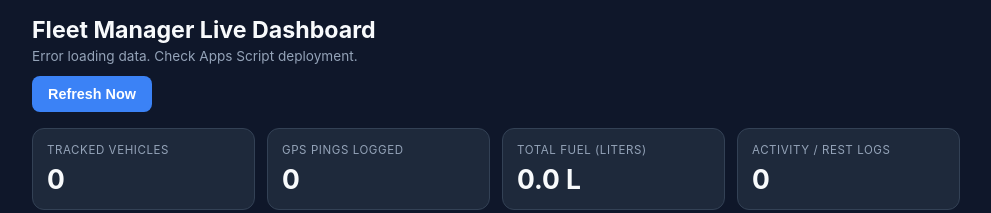
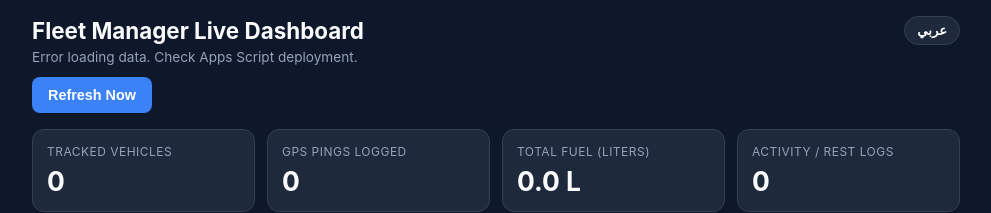
Before and after one commit to gseyf579-source/fleet-driver-app, a plain HTML site: page manager.html in a window 1280 px wide. Shown: the top 213 px of the page, without its empty margins (144-1135 px from the left). Drawn offline with nearby package versions, Linux system fonts and the light colour scheme; no server answers.

Commit message:
Update manager.html

```diff
--- a/manager.html
+++ b/manager.html
@@ -1,5 +1,5 @@
 <!DOCTYPE html>
-<html lang="en">
+<html lang="en" dir="ltr">
 <head>
   <meta charset="UTF-8" />
   <meta name="viewport" content="width=device-width, initial-scale=1.0, maximum-scale=1.0, user-scalable=no" />
@@ -31,7 +31,7 @@
     }
     * { box-sizing: border-box; margin: 0; padding: 0; }
     body {
-      font-family: -apple-system, BlinkMacSystemFont, "Segoe UI", Roboto, sans-serif;
+      font-family: -apple-system, BlinkMacSystemFont, "Segoe UI", Tahoma, Roboto, sans-serif;
       background: var(--bg);
       color: var(--text);
       padding: 16px;
@@ -39,7 +39,8 @@
       margin: 0 auto;
     }
     header { margin-bottom: 16px; }
-    h1 { font-size: 1.45rem; font-weight: 700; margin-bottom: 4px; }
+    .top-bar { display: flex; justify-content: space-between; align-items: center; gap: 10px; margin-bottom: 4px; }
+    h1 { font-size: 1.4rem; font-weight: 700; }
     #statusText { font-size: 0.85rem; color: var(--muted); margin-bottom: 12px; }
     .btn-row { display: flex; gap: 10px; flex-wrap: wrap; }
     button {
@@ -53,6 +54,14 @@
       cursor: pointer;
     }
     button:hover { background: var(--accent-hover); }
+    .lang-btn {
+      background: var(--card);
+      border: 1px solid var(--border);
+      padding: 6px 12px;
+      border-radius: 999px;
+      font-size: 0.82rem;
+    }
+    .lang-btn:hover { background: var(--border); }
     .kpi-grid {
       display: grid;
       grid-template-columns: repeat(2, 1fr);
@@ -69,9 +78,9 @@
       padding: 14px;
     }
     .kpi-label {
-      font-size: 0.72rem;
+      font-size: 0.75rem;
       text-transform: uppercase;
-      letter-spacing: 0.05em;
+      letter-spacing: 0.04em;
       color: var(--muted);
       margin-bottom: 6px;
     }
@@ -96,7 +105,7 @@
     .table-wrap { overflow-x: auto; }
     table { width: 100%; border-collapse: collapse; font-size: 0.85rem; }
     th, td {
-      text-align: left;
+      text-align: start;
       padding: 10px 12px;
       border-bottom: 1px solid var(--border);
     }
@@ -108,7 +117,7 @@
     }
     .badge {
       display: inline-block;
-      padding: 2px 8px;
+      padding: 3px 9px;
       border-radius: 999px;
       font-size: 0.75rem;
       font-weight: 600;
@@ -119,7 +128,10 @@
 </head>
 <body>
   <header>
-    <h1>Fleet Manager Live Dashboard</h1>
+    <div class="top-bar">
+      <h1 id="dashTitle">Fleet Manager Live Dashboard</h1>
+      <button class="lang-btn" id="langBtn" onclick="toggleLang()">عربي</button>
+    </div>
     <div id="statusText">Loading fleet data...</div>
     <div class="btn-row">
       <button id="refreshBtn" onclick="loadDashboard()">Refresh Now</button>
@@ -128,44 +140,44 @@
 
   <div class="kpi-grid">
     <div class="kpi-card">
-      <div class="kpi-label">Tracked Vehicles</div>
+      <div class="kpi-label" id="lblStatVehicles">Tracked Vehicles</div>
       <div class="kpi-value" id="statVehicles">0</div>
     </div>
     <div class="kpi-card">
-      <div class="kpi-label">GPS Pings Logged</div>
+      <div class="kpi-label" id="lblStatPings">GPS Pings Logged</div>
       <div class="kpi-value" id="statPings">0</div>
     </div>
     <div class="kpi-card">
-      <div class="kpi-label">Total Fuel (Liters)</div>
+      <div class="kpi-label" id="lblStatFuel">Total Fuel (Liters)</div>
       <div class="kpi-value" id="statFuel">0.0 L</div>
     </div>
     <div class="kpi-card">
-      <div class="kpi-label">Activity / Rest Logs</div>
+      <div class="kpi-label" id="lblStatActivity">Activity / Rest Logs</div>
       <div class="kpi-value" id="statActivity">0</div>
     </div>
   </div>
 
   <div class="panel">
     <div class="panel-header">
-      <span class="panel-title">Live Vehicle Map</span>
-      <span class="panel-sub">Click pin for driver details</span>
+      <span class="panel-title" id="mapTitle">Live Vehicle Map</span>
+      <span class="panel-sub" id="mapSub">Click pin for driver details</span>
     </div>
     <div id="map"></div>
   </div>
 
   <div class="panel">
     <div class="panel-header">
-      <span class="panel-title">Fleet Status & Latest Logs</span>
-      <span class="panel-sub">Auto-updates every 30s</span>
+      <span class="panel-title" id="tblTitle">Fleet Status & Latest Logs</span>
+      <span class="panel-sub" id="tblSub">Auto-updates every 30s</span>
     </div>
     <div class="table-wrap">
       <table>
         <thead>
           <tr>
-            <th>Vehicle ID</th>
-            <th>Driver</th>
-            <th>Status</th>
-            <th>Last Update</th>
+            <th id="thVehicle">Vehicle ID</th>
+            <th id="thDriver">Driver</th>
+            <th id="thStatus">Status</th>
+            <th id="thUpdate">Last Update</th>
           </tr>
         </thead>
         <tbody id="fleetTableBody">
@@ -179,13 +191,120 @@
   <script>
     const SCRIPT_URL = "https://script.google.com/macros/s/AKfycbzBEGk_tVcQ3djSVTHisqbRwpy40kQ6acAZC9ph8Sb7NcShT78J0NuSYqG5mYubsnym_g/exec";
 
-    // Initialize map centered on Baghdad
+    const I18N = {
+      en: {
+        dir: "ltr",
+        langBtn: "عربي",
+        dashTitle: "Fleet Manager Live Dashboard",
+        refreshBtn: "Refresh Now",
+        syncing: "Syncing...",
+        lastSynced: (time) => `Last synced: ${time}`,
+        errLoad: "Error loading data. Check Apps Script deployment.",
+        lblStatVehicles: "Tracked Vehicles",
+        lblStatPings: "GPS Pings Logged",
+        lblStatFuel: "Total Fuel (Liters)",
+        lblStatActivity: "Activity / Rest Logs",
+        mapTitle: "Live Vehicle Map",
+        mapSub: "Click pin for driver details",
+        tblTitle: "Fleet Status & Latest Logs",
+        tblSub: "Auto-updates every 30s",
+        thVehicle: "Vehicle ID",
+        thDriver: "Driver",
+        thStatus: "Status",
+        thUpdate: "Last Update",
+        noRecords: "No vehicle records found yet.",
+        assignedDriver: "Assigned Driver",
+        popDriver: "Driver",
+        popStatus: "Status",
+        popSpeed: "Speed",
+        popUpdated: "Updated",
+        statuses: {
+          "Active": "Active",
+          "Driving": "Driving",
+          "Resting": "Resting",
+          "Loading / Unloading": "Loading / Unloading",
+          "Refueling": "Refueling",
+          "Maintenance / Breakdown": "Maintenance",
+          "Off Duty": "Off Duty"
+        }
+      },
+      ar: {
+        dir: "rtl",
+        langBtn: "English",
+        dashTitle: "لوحة متابعة الأسطول المباشرة",
+        refreshBtn: "تحديث الآن",
+        syncing: "جاري المزامنة...",
+        lastSynced: (time) => `آخر تحديث: ${time}`,
+        errLoad: "خطأ في تحميل البيانات. تحقق من رابط Apps Script.",
+        lblStatVehicles: "المركبات المتتبعة",
+        lblStatPings: "إحداثيات GPS المسجلة",
+        lblStatFuel: "إجمالي الوقود (لتر)",
+        lblStatActivity: "سجلات النشاط والاستراحة",
+        mapTitle: "الخريطة المباشرة للمركبات",
+        mapSub: "اضغط على العلامة لعرض تفاصيل السائق",
+        tblTitle: "حالة الأسطول وآخر السجلات",
+        tblSub: "تحديث تلقائي كل 30 ثانية",
+        thVehicle: "رقم المركبة",
+        thDriver: "السائق",
+        thStatus: "الحالة",
+        thUpdate: "آخر تحديث",
+        noRecords: "لا توجد سجلات مركبات حتى الآن.",
+        assignedDriver: "سائق معيّن",
+        popDriver: "السائق",
+        popStatus: "الحالة",
+        popSpeed: "السرعة",
+        popUpdated: "التحديث",
+        statuses: {
+          "Active": "نشط",
+          "Driving": "في الطريق (قيادة)",
+          "Resting": "استراحة",
+          "Loading / Unloading": "تحميل / تفريغ",
+          "Refueling": "تعبئة وقود",
+          "Maintenance / Breakdown": "صيانة / عطل",
+          "Off Duty": "خارج الخدمة"
+        }
+      }
+    };
+
+    let currentLang = localStorage.getItem("fleet_lang") || "en";
+    let cachedData = null;
+
     const map = L.map('map').setView([33.3152, 44.3661], 11);
     L.tileLayer('https://{s}.tile.openstreetmap.org/{z}/{x}/{y}.png', {
       attribution: '&copy; OpenStreetMap contributors'
     }).addTo(map);
 
     let markersLayer = L.layerGroup().addTo(map);
+
+    function applyLanguage() {
+      const t = I18N[currentLang];
+      document.documentElement.lang = currentLang;
+      document.documentElement.dir = t.dir;
+
+      document.getElementById("langBtn").textContent = t.langBtn;
+      document.getElementById("dashTitle").textContent = t.dashTitle;
+      document.getElementById("refreshBtn").textContent = t.refreshBtn;
+      document.getElementById("lblStatVehicles").textContent = t.lblStatVehicles;
+      document.getElementById("lblStatPings").textContent = t.lblStatPings;
+      document.getElementById("lblStatFuel").textContent = t.lblStatFuel;
+      document.getElementById("lblStatActivity").textContent = t.lblStatActivity;
+      document.getElementById("mapTitle").textContent = t.mapTitle;
+      document.getElementById("mapSub").textContent = t.mapSub;
+      document.getElementById("tblTitle").textContent = t.tblTitle;
+      document.getElementById("tblSub").textContent = t.tblSub;
+      document.getElementById("thVehicle").textContent = t.thVehicle;
+      document.getElementById("thDriver").textContent = t.thDriver;
+      document.getElementById("thStatus").textContent = t.thStatus;
+      document.getElementById("thUpdate").textContent = t.thUpdate;
+
+      if (cachedData) renderDashboard(cachedData);
+    }
+
+    function toggleLang() {
+      currentLang = currentLang === "en" ? "ar" : "en";
+      localStorage.setItem("fleet_lang", currentLang);
+      applyLanguage();
+    }
 
     function extractLatLng(row) {
       let lat = parseFloat(row.Latitude || row.Lat || row.latitude);
@@ -209,20 +328,13 @@
       return isNaN(d.getTime()) ? String(ts) : d.toLocaleString();
     }
 
-    async function loadDashboard() {
-      const statusEl = document.getElementById('statusText');
-      statusEl.innerText = "Syncing...";
-
-      try {
-        const res = await fetch(SCRIPT_URL);
-        const data = await res.json();
-
+    function renderDashboard(data) {
+      const t = I18N[currentLang];
       const gpsLogs = data.gps || [];
       const fuelLogs = data.fuel || [];
       const vehiclesList = data.vehicles || [];
       const activityLogs = data.activity || [];
 
-        // Update Top KPI Cards
       document.getElementById('statPings').innerText = gpsLogs.length;
       document.getElementById('statActivity').innerText = activityLogs.length;
 
@@ -234,38 +346,33 @@
         const vId = f.Vehicle_ID || f.Vehicle || f.Truck;
         if (vId) latestFuelByVehicle[vId] = f;
       });
-        document.getElementById('statFuel').innerText = totalLiters.toFixed(1) + " L";
+      document.getElementById('statFuel').innerText = totalLiters.toFixed(1) + (currentLang === "ar" ? " لتر" : " L");
 
-        // Group latest GPS position by Vehicle ID
       const latestByVehicle = {};
       gpsLogs.forEach(row => {
         const vId = row.Vehicle_ID || row.Vehicle || row.Truck || "Unknown";
         latestByVehicle[vId] = row;
       });
 
-        // Merge latest activity/rest status
       const latestActivityByVehicle = {};
       activityLogs.forEach(act => {
         const vId = act.Vehicle_ID || act.Vehicle || act.Truck;
         if (vId) latestActivityByVehicle[vId] = act;
       });
 
-        // Count unique vehicles from Vehicles sheet + GPS logs
       const allVehicleIds = new Set([
         ...vehiclesList.map(v => v.Vehicle_ID).filter(Boolean),
         ...Object.keys(latestByVehicle)
       ]);
       document.getElementById('statVehicles').innerText = allVehicleIds.size;
 
-        // Update Map Markers & Table
       markersLayer.clearLayers();
       const tbody = document.getElementById('fleetTableBody');
       tbody.innerHTML = "";
-
       const bounds = [];
 
       if (allVehicleIds.size === 0) {
-          tbody.innerHTML = '<tr><td colspan="4" style="color:var(--muted);">No vehicle records found yet.</td></tr>';
+        tbody.innerHTML = `<tr><td colspan="4" style="color:var(--muted);">${t.noRecords}</td></tr>`;
       } else {
         allVehicleIds.forEach(vId => {
           const gps = latestByVehicle[vId] || {};
@@ -273,12 +380,13 @@
           const fuel = latestFuelByVehicle[vId] || {};
           const veh = vehiclesList.find(v => v.Vehicle_ID === vId) || {};
 
-            const driver = act.Driver_Name || gps.Driver_Name || fuel.Driver_Name || veh.Driver_Name || "Assigned Driver";
-            const status = act.Status || veh.Status || "Active";
+          const rawDriver = act.Driver_Name || gps.Driver_Name || fuel.Driver_Name || veh.Driver_Name;
+          const driver = (!rawDriver || rawDriver === "Unknown Driver") ? t.assignedDriver : rawDriver;
+          const rawStatus = act.Status || veh.Status || "Active";
+          const status = t.statuses[rawStatus] || rawStatus;
           const lastTime = formatTime(gps.Timestamp || act.Timestamp);
-            const speed = gps.Speed !== undefined ? `${gps.Speed} km/h` : "-";
+          const speed = gps.Speed !== undefined ? `${gps.Speed} ${currentLang === "ar" ? "كم/س" : "km/h"}` : "-";
 
-            // Table Row
           const tr = document.createElement('tr');
           tr.innerHTML = `
             <td><strong>${vId}</strong>${veh.Plate_Number ? `<br><small style="color:var(--muted)">${veh.Plate_Number}</small>` : ""}</td>
@@ -288,17 +396,18 @@
           `;
           tbody.appendChild(tr);
 
-            // Map Pin
           const coords = extractLatLng(gps);
           if (coords) {
             bounds.push(coords);
             const marker = L.marker(coords).addTo(markersLayer);
             marker.bindPopup(`
+              <div dir="${t.dir}" style="text-align:start;">
                 <strong>${vId}</strong> ${veh.Plate_Number ? `(${veh.Plate_Number})` : ""}<br>
-                <b>Driver:</b> ${driver}<br>
-                <b>Status:</b> ${status}<br>
-                <b>Speed:</b> ${speed}<br>
-                <b>Updated:</b> ${lastTime}
+                <b>${t.popDriver}:</b> ${driver}<br>
+                <b>${t.popStatus}:</b> ${status}<br>
+                <b>${t.popSpeed}:</b> ${speed}<br>
+                <b>${t.popUpdated}:</b> ${lastTime}
+              </div>
             `);
           }
         });
@@ -307,14 +416,25 @@
       if (bounds.length > 0) {
         map.fitBounds(bounds, { padding: [40, 40], maxZoom: 14 });
       }
+    }
 
-        statusEl.innerText = "Last synced: " + new Date().toLocaleTimeString();
+    async function loadDashboard() {
+      const t = I18N[currentLang];
+      const statusEl = document.getElementById('statusText');
+      statusEl.innerText = t.syncing;
+
+      try {
+        const res = await fetch(SCRIPT_URL);
+        cachedData = await res.json();
+        renderDashboard(cachedData);
+        statusEl.innerText = I18N[currentLang].lastSynced(new Date().toLocaleTimeString());
       } catch (err) {
         console.error(err);
-        statusEl.innerText = "Error loading data. Check Apps Script deployment.";
+        statusEl.innerText = I18N[currentLang].errLoad;
       }
     }
 
+    applyLanguage();
     loadDashboard();
     setInterval(loadDashboard, 30000);
   </script>
```
Lines whose indentation alone changed are shown as unchanged.
